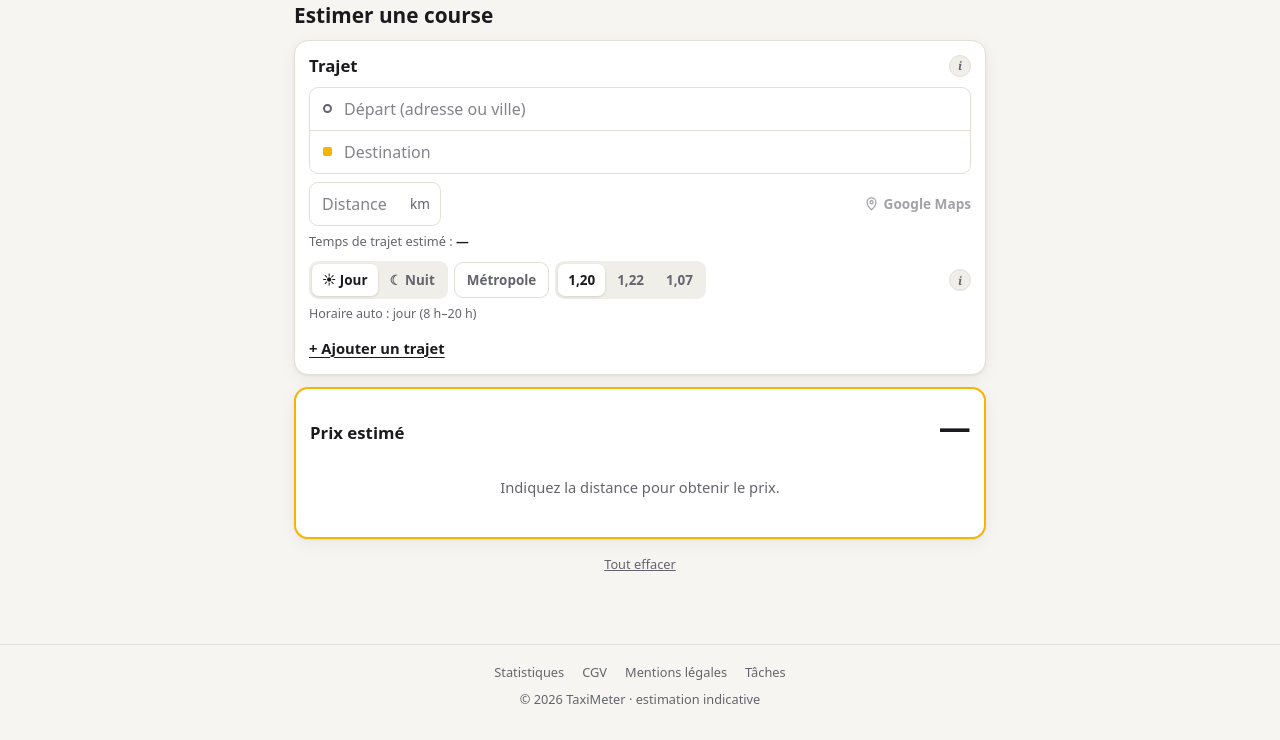
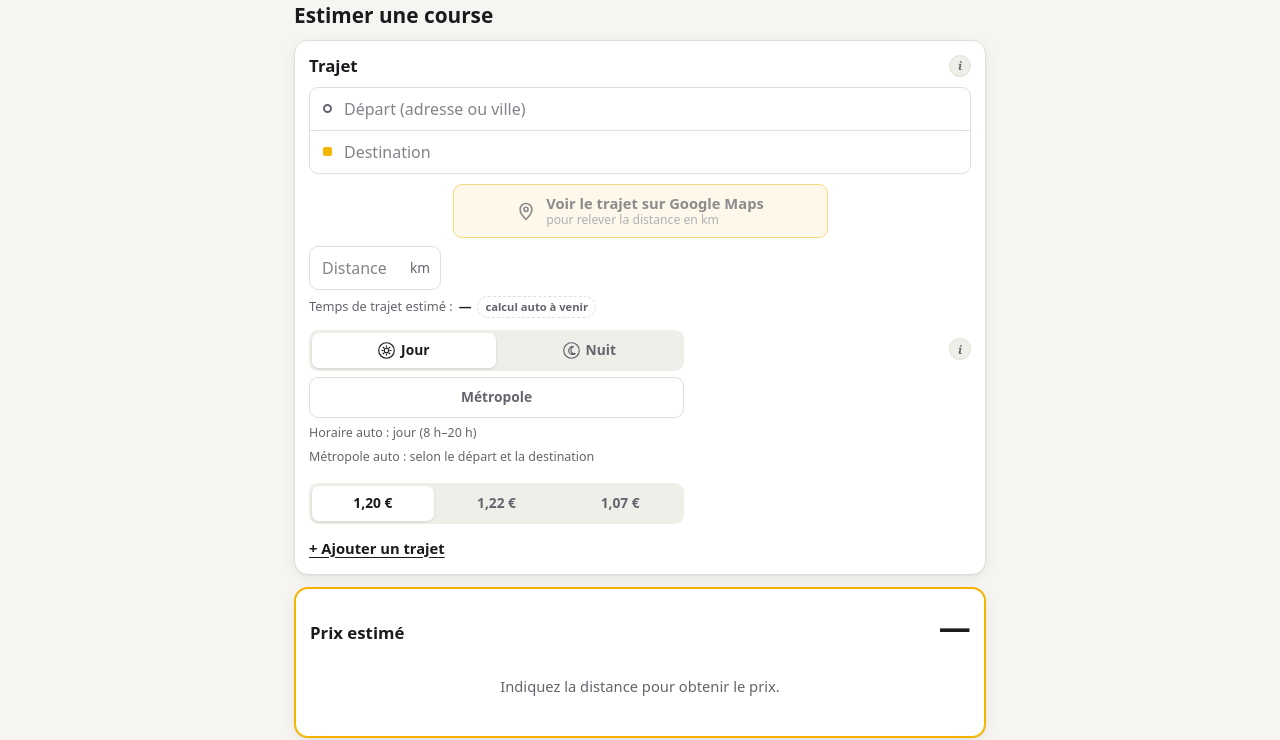
Before and after one commit to nourben/TaxiMeter, a website with bundled scripts: page index.html in a window 1280 px wide. Shown: the part 67-807 px from the top of the page. Built offline with nearby package versions, Linux system fonts and the light colour scheme.

Commit message:
Trajets : bouton Google Maps explicite, options empilées, exclusion d'un trajet du prix
- Bouton centré « Voir le trajet sur Google Maps — pour relever la distance en km »
- Jour/Nuit, Métropole et tarif au km à largeur égale, textes auto sous Jour/Nuit et Métropole
- Mention « calcul auto à venir » pour le temps de trajet
- Trajets supplémentaires : Exclure/Inclure dans le prix, Supprimer ce trajet
- Séparation entre trajets plus marquée, icônes jour/nuit cerclées

Co-Authored-By: Claude Opus 5.5 <noreply@anthropic.com>
Claude-Session: https://claude.ai/code/session_01XsKJBFUdrkhFUPaTHRJHnw

```diff
--- a/css/style.css
+++ b/css/style.css
@@ -799,15 +799,33 @@ main.main-wide {
 
 /* ============ Trajets ============ */
 .trip + .trip {
-  margin-top: 14px;
-  padding-top: 14px;
-  border-top: 1px dashed var(--border);
+  margin-top: 22px;
+  padding-top: 18px;
+  border-top: 3px solid var(--border);
 }
 .trip-head {
   display: flex;
+  flex-wrap: wrap;
   align-items: baseline;
-  gap: 8px;
-  margin-bottom: 8px;
+  gap: 4px 8px;
+  margin-bottom: 10px;
+}
+.trip-actions {
+  flex-basis: 100%;
+  display: flex;
+  flex-wrap: wrap;
+  gap: 4px 16px;
+}
+.danger-link {
+  color: var(--danger);
+}
+.trip.excluded .trip-body {
+  opacity: 0.4;
+  filter: grayscale(1);
+}
+.trip.excluded .trip-price {
+  color: var(--text-muted);
+  font-weight: 600;
 }
 .trip-title {
   font-weight: 700;
@@ -881,32 +899,49 @@ main.main-wide {
   font-size: 0.85rem;
   pointer-events: none;
 }
-.maps-link {
+.maps-btn {
+  display: flex;
+  width: min(100%, 375px);
+  margin: 10px auto 0;
+  gap: 10px;
+  padding: 9px 14px;
+  background: color-mix(in srgb, var(--accent) 16%, var(--surface));
+  border-color: var(--accent);
+  text-align: left;
+}
+.maps-btn:hover {
+  background: color-mix(in srgb, var(--accent) 30%, var(--surface));
+}
+.maps-btn svg {
+  width: 20px;
+  height: 20px;
+  flex-shrink: 0;
+}
+.maps-btn span {
+  display: flex;
+  flex-direction: column;
+  line-height: 1.25;
+}
+.maps-btn strong {
+  font-size: 0.92rem;
+}
+.maps-btn small {
+  font-weight: 500;
+  font-size: 0.76rem;
+  color: var(--text-muted);
+}
+.maps-btn[aria-disabled='true'] {
+  opacity: 0.5;
+  cursor: not-allowed;
+}
+.same-km {
   margin-left: auto;
-  display: inline-flex;
-  align-items: center;
-  gap: 5px;
-  font-size: 0.85rem;
-  font-weight: 600;
-  white-space: nowrap;
-  text-underline-offset: 3px;
-  cursor: pointer;
 }
-.maps-link svg {
-  width: 15px;
-  height: 15px;
-}
-.maps-link[aria-disabled='true'] {
-  color: var(--text-muted);
-  opacity: 0.6;
-  text-decoration: none;
-}
-
 .trip-meta {
   display: flex;
   flex-wrap: wrap;
-  justify-content: space-between;
-  gap: 4px 12px;
+  align-items: center;
+  gap: 4px 6px;
   margin-top: 6px;
   font-size: 0.8rem;
   color: var(--text-muted);
@@ -916,21 +951,53 @@ main.main-wide {
   font-weight: 600;
 }
 
+.soon {
+  font-size: 0.7rem;
+  font-weight: 600;
+  padding: 2px 7px;
+  border-radius: 999px;
+  border: 1px dashed var(--border);
+  color: var(--text-muted);
+}
+
 .opts {
+  position: relative;
   display: flex;
-  flex-wrap: wrap;
-  align-items: center;
+  flex-direction: column;
+  align-items: flex-start;
   gap: 6px;
-  margin-top: 10px;
+  margin-top: 12px;
+}
+.opt-wide {
+  width: min(100% - 32px, 375px);
+}
+.opts-info {
+  position: absolute;
+  top: 8px;
+  right: 0;
 }
 .segmented.seg-sm {
   padding: 3px;
   gap: 2px;
 }
 .segmented.seg-sm label {
-  flex: none;
-  padding: 6px 10px;
-  font-size: 0.84rem;
+  padding: 7px 10px;
+  font-size: 0.86rem;
+  display: inline-flex;
+  align-items: center;
+  justify-content: center;
+  gap: 6px;
+}
+.opt-wide.segmented label {
+  flex: 1;
+}
+.period-icon {
+  width: 17px;
+  height: 17px;
+  flex-shrink: 0;
+}
+.opt-rate {
+  margin-top: 10px;
 }
 .segmented input.nondefault:checked + label {
   background: var(--warn-bg);
@@ -938,9 +1005,10 @@ main.main-wide {
 }
 .chip {
   font: inherit;
-  font-size: 0.84rem;
+  font-size: 0.86rem;
   font-weight: 600;
-  padding: 7px 12px;
+  padding: 9px 12px;
+  text-align: center;
   border-radius: var(--radius-sm);
   border: 1px solid var(--border);
   background: var(--surface);
@@ -952,14 +1020,11 @@ main.main-wide {
   border-color: var(--accent);
   color: var(--text);
 }
-.opts .info-btn {
-  margin-left: auto;
-}
 .opts + .info-panel {
   margin-top: 8px;
 }
 .trip-hint {
-  margin: 6px 0 0;
+  margin: 0;
   font-size: 0.78rem;
   color: var(--text-muted);
 }
--- a/js/data/tasks-data.js
+++ b/js/data/tasks-data.js
@@ -14,7 +14,9 @@ export const TASKS = [
   { status: 'done', area: 'Interface', title: 'Module Trajet : départ / destination, distance, temps de trajet estimé (affichage)' },
   { status: 'done', area: 'Interface', title: 'Jusqu’à 20 trajets dans une même course (lien « + Ajouter un trajet »)' },
   { status: 'done', area: 'Interface', title: 'Titre « Trajet » → « Trajets » et numérotation Trajet 1, 2, 3… dès le 2e trajet' },
-  { status: 'done', area: 'Interface', title: 'Lien Google Maps par trajet' },
+  { status: 'done', area: 'Interface', title: 'Bouton « Voir le trajet sur Google Maps » par trajet, pour relever la distance' },
+  { status: 'done', area: 'Interface', title: 'Trajets supplémentaires : « Exclure du prix » / « Inclure dans le prix » (trajet grisé) et « Supprimer ce trajet »' },
+  { status: 'done', area: 'Interface', title: 'Options empilées à largeur égale : Jour/Nuit, Métropole, puis tarif au km ; icônes jour/nuit cerclées' },
   { status: 'done', area: 'Interface', title: 'Bouton « Même km que le trajet 1 » sur les trajets suivants' },
   { status: 'done', area: 'Interface', title: 'Bouton ↺ pour revenir à la distance calculée (prêt pour l’API)', note: 'Apparaît seulement quand une valeur API existe et a été modifiée.' },
   { status: 'done', area: 'Tarifs', title: 'Options par trajet : jour / nuit, Métropole, tarif au km' },
--- a/js/pages/calculator.js
+++ b/js/pages/calculator.js
@@ -41,6 +41,7 @@ function newTrip() {
     period: null,
     metropole: null,
     rate: TARIFS.defaultRatePerKm,
+    excluded: false,
     geo: { origin: null, destination: null },
   };
 }
@@ -94,47 +95,62 @@ function fareOf(t) {
 
 const PIN =
   '<svg viewBox="0 0 24 24" fill="none" stroke="currentColor" stroke-width="2" stroke-linecap="round" stroke-linejoin="round" aria-hidden="true"><path d="M12 22s-7-6.2-7-12a7 7 0 0 1 14 0c0 5.8-7 12-7 12z"/><circle cx="12" cy="10" r="2.5"/></svg>';
+const ICON_DAY =
+  '<svg class="period-icon" viewBox="0 0 24 24" fill="none" stroke="currentColor" stroke-width="1.6" stroke-linecap="round" aria-hidden="true"><circle cx="12" cy="12" r="11"/><circle cx="12" cy="12" r="3.2"/><path d="M12 5.5v1.6M12 16.9v1.6M5.5 12h1.6M16.9 12h1.6M7.4 7.4l1.1 1.1M15.5 15.5l1.1 1.1M7.4 16.6l1.1-1.1M15.5 8.5l1.1-1.1"/></svg>';
+const ICON_NIGHT =
+  '<svg class="period-icon" viewBox="0 0 24 24" fill="none" stroke="currentColor" stroke-width="1.6" stroke-linejoin="round" aria-hidden="true"><circle cx="12" cy="12" r="11"/><path d="M14.8 6.6a5.6 5.6 0 1 0 2.6 9.6 4.6 4.6 0 0 1-2.6-9.6z"/></svg>';
 
 function tripTemplate(t) {
   const rates = TARIFS.ratesPerKm
     .map((r) => {
       const id = `rate-${t.id}-${String(r).replace('.', '')}`;
       const nd = r === TARIFS.defaultRatePerKm ? '' : ' class="nondefault"';
-      return `<input type="radio" name="rate-${t.id}" id="${id}" value="${r}" data-f="rate"${nd} /><label for="${id}">${num(r.toFixed(2))}</label>`;
+      return `<input type="radio" name="rate-${t.id}" id="${id}" value="${r}" data-f="rate"${nd} /><label for="${id}">${num(r.toFixed(2))} €</label>`;
     })
     .join('');
   return `
     <div class="trip-head">
       <span class="trip-title" data-o="title"></span>
       <span class="trip-price" data-o="price"></span>
-      <button type="button" class="link-btn" data-a="remove">Retirer</button>
+      <div class="trip-actions">
+        <button type="button" class="link-btn" data-a="exclude"></button>
+        <button type="button" class="link-btn danger-link" data-a="remove">Supprimer ce trajet</button>
       </div>
+    </div>
+    <div class="trip-body">
       <div class="route">
         <div class="route-line from"><input type="text" data-f="origin" placeholder="Départ (adresse ou ville)" aria-label="Départ" enterkeyhint="next" /></div>
         <div class="route-line to"><input type="text" data-f="destination" placeholder="Destination" aria-label="Destination" enterkeyhint="next" /></div>
       </div>
+      <a class="btn maps-btn" data-o="maps" target="_blank" rel="noopener">
+        ${PIN}
+        <span><strong>Voir le trajet sur Google Maps</strong><small>pour relever la distance en km</small></span>
+      </a>
       <div class="trip-row">
         <div class="km-field">
           <input type="number" data-f="distance" inputmode="decimal" min="0" step="0.1" placeholder="Distance" aria-label="Distance en km" />
           <span class="suffix">km</span>
         </div>
         <button type="button" class="btn reset-btn hidden" data-a="reset-km" aria-label="Revenir à la distance calculée" title="Revenir à la distance calculée">↺</button>
-      <a class="maps-link" data-o="maps" target="_blank" rel="noopener">${PIN}Google Maps</a>
+        <button type="button" class="link-btn same-km" data-a="same-km">Même km que le trajet 1</button>
       </div>
       <div class="trip-meta">
-      <span>Temps de trajet estimé : <strong data-o="duration">—</strong></span>
-      <button type="button" class="link-btn" data-a="same-km">Même km que le trajet 1</button>
+        Temps de trajet estimé : <strong data-o="duration">—</strong>
+        <span class="soon" data-o="soon" title="Le temps de trajet et la distance seront calculés automatiquement quand le calcul d’itinéraire sera branché">calcul auto à venir</span>
       </div>
       <div class="opts">
-      <div class="segmented seg-sm" role="radiogroup" aria-label="Horaire">
-        <input type="radio" name="period-${t.id}" id="p-${t.id}-jour" value="jour" data-f="period" /><label for="p-${t.id}-jour">☀︎ Jour</label>
-        <input type="radio" name="period-${t.id}" id="p-${t.id}-nuit" value="nuit" data-f="period" /><label for="p-${t.id}-nuit">☾ Nuit</label>
+        <button class="info-btn opts-info" data-info="options" aria-label="Aide sur les options du trajet">i</button>
+        <div class="segmented seg-sm opt-wide" role="radiogroup" aria-label="Horaire">
+          <input type="radio" name="period-${t.id}" id="p-${t.id}-jour" value="jour" data-f="period" /><label for="p-${t.id}-jour">${ICON_DAY} Jour</label>
+          <input type="radio" name="period-${t.id}" id="p-${t.id}-nuit" value="nuit" data-f="period" /><label for="p-${t.id}-nuit">${ICON_NIGHT} Nuit</label>
         </div>
-      <button type="button" class="chip" data-a="metro" aria-pressed="false">Métropole</button>
-      <div class="segmented seg-sm" role="radiogroup" aria-label="Tarif kilométrique en euros">${rates}</div>
-      <button class="info-btn" data-info="options" aria-label="Aide sur les options du trajet">i</button>
+        <button type="button" class="chip opt-wide" data-a="metro" aria-pressed="false">Métropole</button>
+        <p class="trip-hint" data-o="hint-period"></p>
+        <p class="trip-hint" data-o="hint-metro"></p>
+        <div class="segmented seg-sm opt-wide opt-rate" role="radiogroup" aria-label="Tarif kilométrique">${rates}</div>
+        <p class="trip-hint hidden" data-o="hint-rate"></p>
       </div>
-    <p class="trip-hint" data-o="hint"></p>`;
+    </div>`;
 }
 
 function tripNode(t) {
@@ -159,9 +175,13 @@ function updateTrip(t, index, count) {
 
   node.querySelector('.trip-head').classList.toggle('hidden', !multi);
   o('title').textContent = `Trajet ${index + 1}`;
-  node.querySelector('[data-a="remove"]').classList.toggle('hidden', index === 0);
+  node.querySelector('.trip-actions').classList.toggle('hidden', index === 0);
+  const excludeBtn = node.querySelector('[data-a="exclude"]');
+  excludeBtn.textContent = t.excluded ? 'Inclure dans le prix' : 'Exclure du prix';
+  excludeBtn.setAttribute('aria-pressed', String(!!t.excluded));
+  node.classList.toggle('excluded', !!t.excluded);
   const r = fareOf(t);
-  o('price').textContent = r ? formatEuro(r.fare.total) : '';
+  o('price').textContent = t.excluded ? 'exclu' : r ? formatEuro(r.fare.total) : '';
 
   // Distance : bouton ↺ seulement si l'API a donné une valeur et qu'elle a été modifiée
   const km = readKm(t.distance);
@@ -172,6 +192,7 @@ function updateTrip(t, index, count) {
   sameKm.classList.toggle('hidden', index === 0 || firstKm == null || firstKm === km);
 
   o('duration').textContent = t.apiDuration != null ? formatDuration(t.apiDuration) : '—';
+  o('soon').classList.toggle('hidden', t.apiDuration != null);
 
   const maps = o('maps');
   if (t.origin.trim() && t.destination.trim()) {
@@ -188,25 +209,32 @@ function updateTrip(t, index, count) {
   const metro = effectiveMetro(t);
   const chip = node.querySelector('[data-a="metro"]');
   chip.setAttribute('aria-pressed', String(metro));
-  chip.textContent = metro ? '✓ Métropole' : 'Métropole';
+  chip.textContent = metro ? `✓ Métropole (+${num(TARIFS.metropole.supplement)} €)` : 'Métropole';
   for (const radio of node.querySelectorAll('[data-f="rate"]')) radio.checked = Number(radio.value) === t.rate;
 
-  // Ligne d'état : auto ou manuel
   const p = TARIFS.periods;
-  const parts = [];
-  parts.push(
+  o('hint-period').innerHTML =
     t.period == null
       ? `Horaire auto : ${period === 'jour' ? `jour (${p.jour.startHour} h–${p.nuit.startHour} h)` : `nuit (${p.nuit.startHour} h–${p.jour.startHour} h)`}`
-      : `Horaire choisi : ${period} · <button type="button" class="link-btn" data-a="period-auto">auto</button>`,
-  );
+      : `Horaire choisi : ${period} · <button type="button" class="link-btn" data-a="period-auto">repasser en auto</button>`;
+
+  let metroText;
   if (t.metropole == null) {
     const det = detectMetro(t);
-    if (det.inZone) parts.push(`Métropole détectée (${esc(det.reason)})`);
+    if (det.inZone) metroText = `Métropole auto : détectée (${esc(det.reason)})`;
+    else if (t.origin.trim() || t.destination.trim()) metroText = 'Métropole auto : non détectée';
+    else metroText = 'Métropole auto : selon le départ et la destination';
   } else {
-    parts.push(`Métropole ${t.metropole ? 'ajoutée' : 'retirée'} à la main · <button type="button" class="link-btn" data-a="metro-auto">auto</button>`);
+    metroText = `Métropole ${t.metropole ? 'ajoutée' : 'retirée'} à la main · <button type="button" class="link-btn" data-a="metro-auto">repasser en auto</button>`;
   }
-  if (t.rate !== TARIFS.defaultRatePerKm) parts.push(`<span class="warn-text">Tarif ${num(t.rate.toFixed(2))} €/km</span>`);
-  o('hint').innerHTML = parts.join(' · ');
+  o('hint-metro').innerHTML = metroText;
+
+  const rateHint = o('hint-rate');
+  const nonDefault = t.rate !== TARIFS.defaultRatePerKm;
+  rateHint.classList.toggle('hidden', !nonDefault);
+  rateHint.innerHTML = nonDefault
+    ? `<span class="warn-text">Tarif ${num(t.rate.toFixed(2))} €/km au lieu de ${num(TARIFS.defaultRatePerKm.toFixed(2))} €</span>`
+    : '';
 }
 
 function formatDuration(min) {
@@ -236,16 +264,20 @@ function summaryLabel(params) {
 
 function renderPrice() {
   const results = state.trips.map((t) => ({ t, r: fareOf(t) }));
-  const valid = results.filter((x) => x.r);
+  const valid = results.filter((x) => x.r && !x.t.excluded);
   const multi = state.trips.length > 1;
 
   el.priceTitle.textContent = multi ? 'Prix total' : 'Prix estimé';
   const total = round2(valid.reduce((s, x) => s + x.r.fare.total, 0));
   el.priceTotal.textContent = valid.length ? formatEuro(total) : '—';
 
-  const missing = results.length - valid.length;
-  el.priceNote.classList.toggle('hidden', !(multi && valid.length && missing));
-  el.priceNote.textContent = missing ? `${missing} trajet${missing > 1 ? 's' : ''} sans distance, non compté${missing > 1 ? 's' : ''}.` : '';
+  const excludedCount = results.filter((x) => x.t.excluded).length;
+  const missing = results.filter((x) => !x.r && !x.t.excluded).length;
+  const notes = [];
+  if (missing) notes.push(`${missing} trajet${missing > 1 ? 's' : ''} sans distance`);
+  if (excludedCount) notes.push(`${excludedCount} trajet${excludedCount > 1 ? 's' : ''} exclu${excludedCount > 1 ? 's' : ''}`);
+  el.priceNote.classList.toggle('hidden', !(multi && valid.length && notes.length));
+  el.priceNote.textContent = notes.length ? `Non compté${missing + excludedCount > 1 ? 's' : ''} : ${notes.join(', ')}.` : '';
 
   if (!valid.length) {
     el.priceList.innerHTML = '<p class="empty-state">Indiquez la distance pour obtenir le prix.</p>';
@@ -260,6 +292,7 @@ function renderPrice() {
 
   el.priceList.innerHTML = results
     .map(({ t, r }, i) => {
+      if (t.excluded) return `<div class="fare-row muted"><span>Trajet ${i + 1}</span><span>exclu</span></div>`;
       if (!r) return `<div class="fare-row muted"><span>Trajet ${i + 1}</span><span>—</span></div>`;
       const open = state.openFares.has(t.id) ? ' open' : '';
       return `<details class="fare" data-id="${t.id}"${open}>
@@ -361,7 +394,7 @@ function bind() {
 
   el.trips.addEventListener('click', (e) => {
     const btn = e.target.closest('[data-a]');
-    const maps = e.target.closest('.maps-link');
+    const maps = e.target.closest('.maps-btn');
     if (maps && maps.getAttribute('aria-disabled') === 'true') {
       e.preventDefault();
       toast('Renseignez le départ et la destination');
@@ -382,6 +415,9 @@ function bind() {
       case 'same-km':
         t.distance = state.trips[0].distance;
         node.querySelector('[data-f="distance"]').value = t.distance;
+        break;
+      case 'exclude':
+        t.excluded = !t.excluded;
         break;
       case 'metro':
         t.metropole = !effectiveMetro(t);
```
Lines whose indentation alone changed are shown as unchanged.
